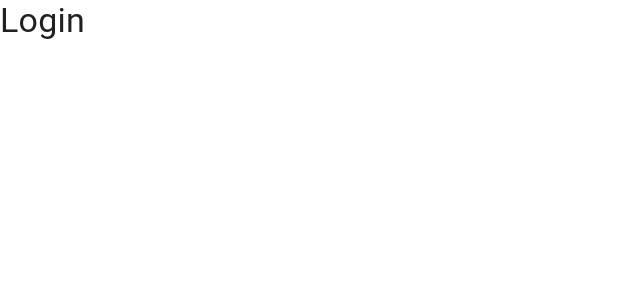
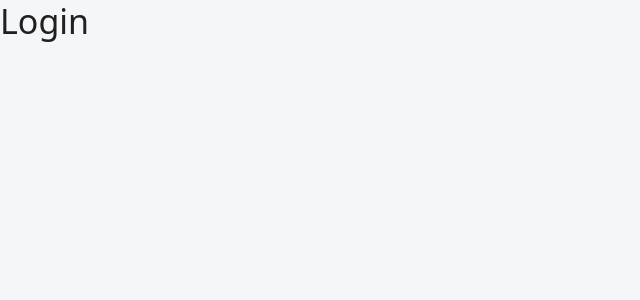
Before and after one commit to FrontendDenisPolyakov1328/green-api-chat, a React (Vite) app: page /login in a window 1280 px wide. Shown: the top 300 px of the page, without its empty margins (0-640 px from the left). Built offline with nearby package versions, Linux system fonts and the light colour scheme.

Commit message:
feat: configure MUI theme in MAX style

```diff
--- a/src/shared/theme/theme.ts
+++ b/src/shared/theme/theme.ts
@@ -1,3 +1,21 @@
-import { createTheme } from "@mui/material/styles";
+import { createTheme, responsiveFontSizes } from "@mui/material/styles";
 
-export const theme = createTheme();
+const baseTheme = createTheme({
+  palette: {
+    primary: { main: "#007AFF" },
+    background: { default: "#F5F6F8", paper: "#FFFFFF" },
+  },
+  shape: { borderRadius: 12 },
+  typography: {
+    fontFamily:
+      'system-ui, -apple-system, "Segoe UI", Roboto, "Helvetica Neue", Arial, sans-serif',
+    button: { textTransform: "none", fontWeight: 600 },
+  },
+  components: {
+    MuiButton: {
+      defaultProps: { disableElevation: true },
+    },
+  },
+});
+
+export const theme = responsiveFontSizes(baseTheme);
```
